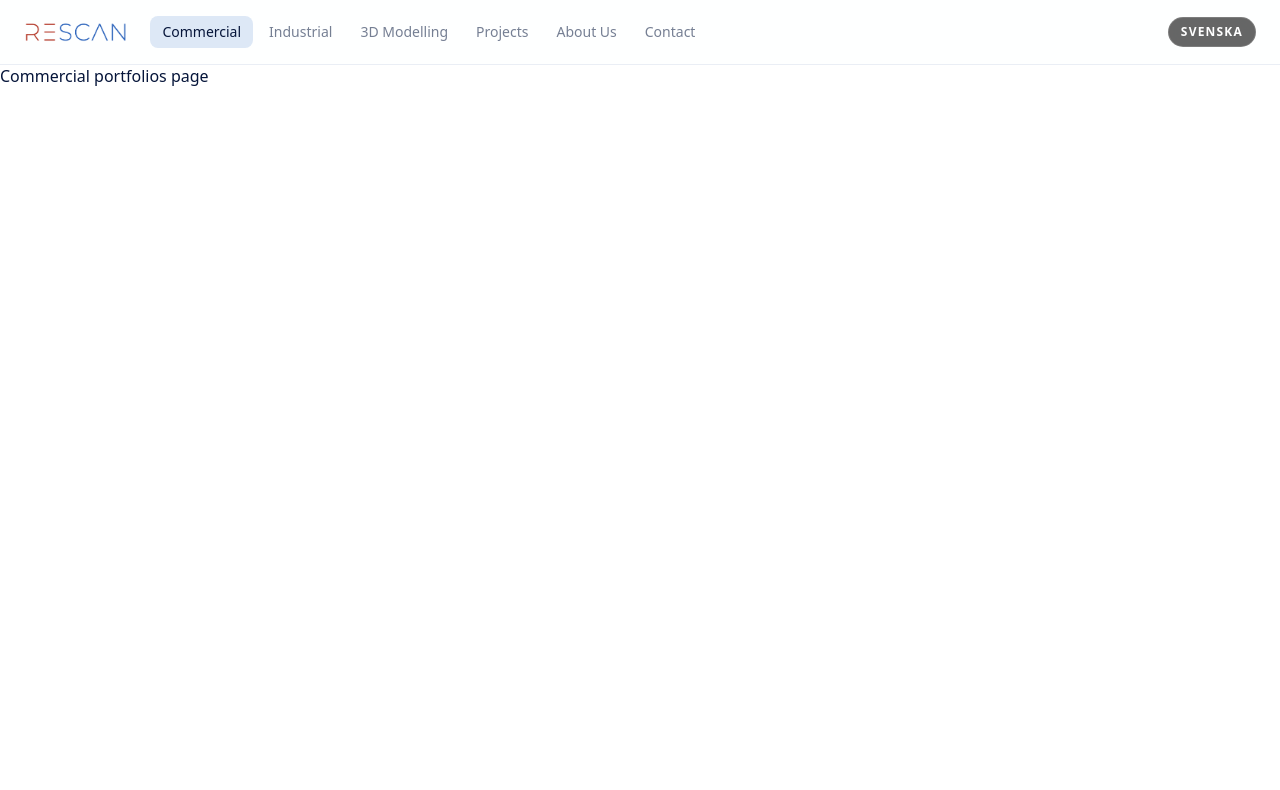
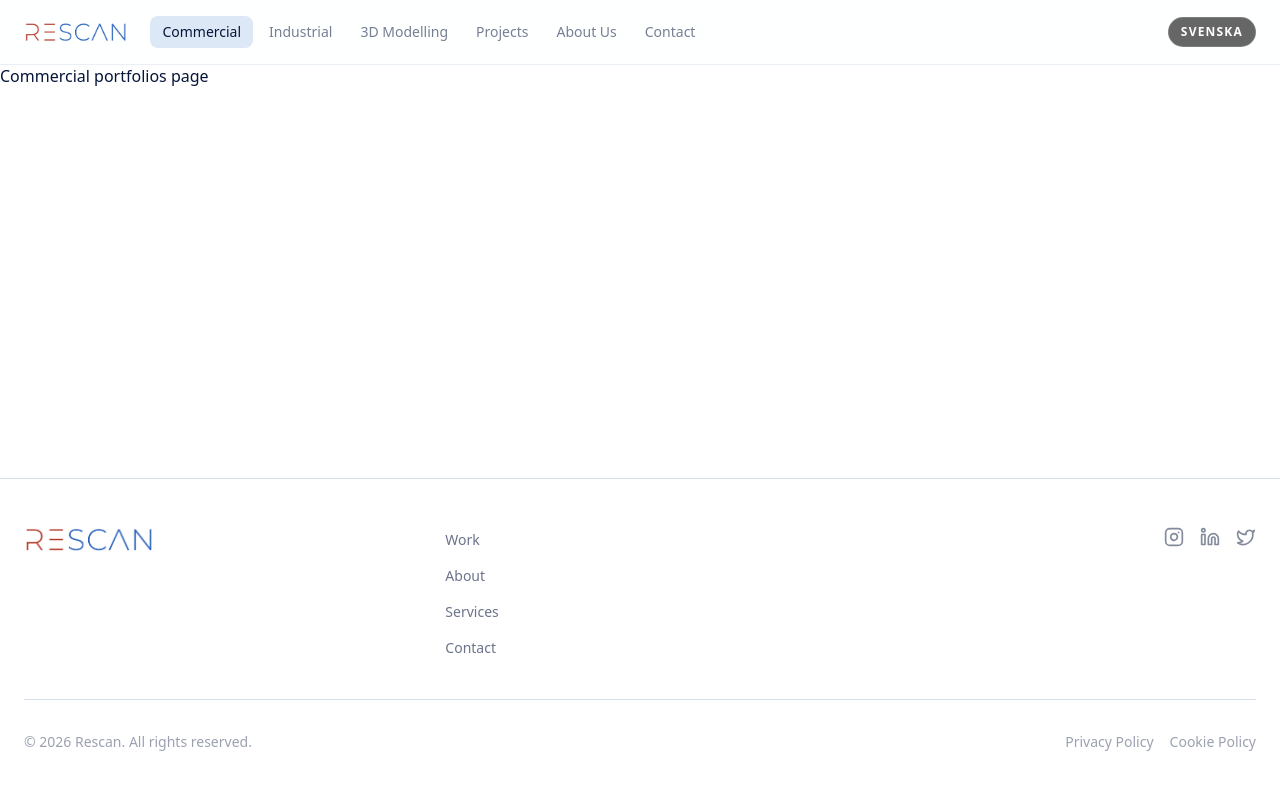
Before and after one commit to SzakacsTomi/rescan, a Next.js app: page /en/commercial-portfolios in a window 1280 px wide. Shown: the top 790 px of the page. Built offline with nearby package versions, Linux system fonts and the light colour scheme.

Commit message:
feat: added footer to the layout and updated language switcher

```diff
--- a/app/[locale]/(pages)/layout.tsx
+++ b/app/[locale]/(pages)/layout.tsx
@@ -1,11 +1,15 @@
 import type { ReactNode } from "react";
+import { Footer } from "@/app/components/organisms/Footer";
 import { NavBar } from "@/app/components/organisms/NavBar";
 
 export default function PagesLayout({ children }: { children: ReactNode }) {
   return (
     <>
       <NavBar />
-      <div className="pt-16">{children}</div>
+      <div className="pt-16 flex flex-col min-h-screen">
+        <main className="flex-1">{children}</main>
+        <Footer />
+      </div>
     </>
   );
 }
--- a/app/components/atoms/LanguageSwitcher.tsx
+++ b/app/components/atoms/LanguageSwitcher.tsx
@@ -1,16 +1,17 @@
 'use client';
 
 import { useLocale, useTranslations } from 'next-intl';
-import { Link } from '@/i18n/navigation';
+import { Link, usePathname } from '@/i18n/navigation';
 
 export const LanguageSwitcher = () => {
   const locale = useLocale();
   const t = useTranslations('common');
+  const pathname = usePathname();
   const alternateLocale = locale === 'en' ? 'sv' : 'en';
 
   return (
     <Link
-      href="/"
+      href={pathname}
       locale={alternateLocale}
       className="inline-flex items-center px-3 py-1.5 rounded-full text-xs font-semibold tracking-widest uppercase backdrop-blur-md bg-black/60 border border-white/15 text-white hover:bg-black/40 transition-colors"
     >
```
